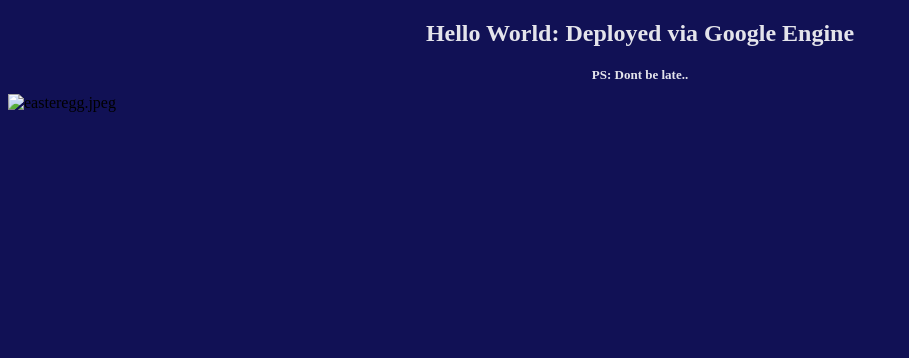
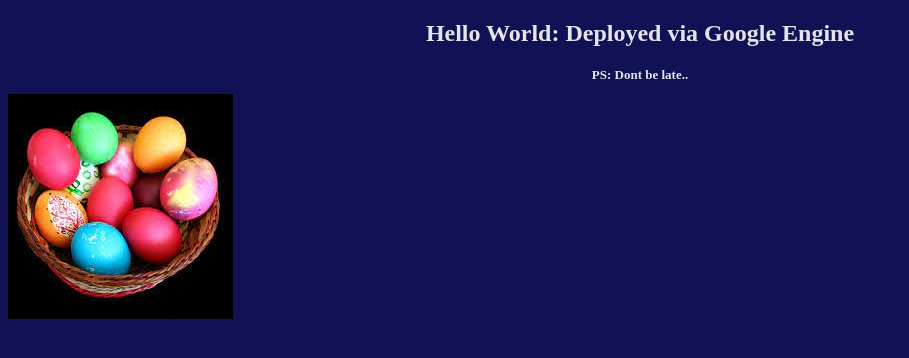
Before and after one commit to isachaglund/devops-project1, a website: page my-nodejs-service/views/index.html in a window 1280 px wide. Shown: the whole page, without its empty margins (0-909 px from the left). Drawn offline with Linux system fonts and the light colour scheme.

Commit message:
add new path

```diff
--- a/my-nodejs-service/views/index.html
+++ b/my-nodejs-service/views/index.html
@@ -10,6 +10,6 @@
     <h2 style="text-align: center; color:rgb(228, 228, 235); height: auto; font-size: small;">
       PS: Dont be late..
     </h2>
-    <img src="devops-project1/my-nodejs-service/download.jpeg" alt="easteregg.jpeg">
+    <img src="../download.jpeg" alt="easteregg.jpeg">
   </body>
 </html>
```
